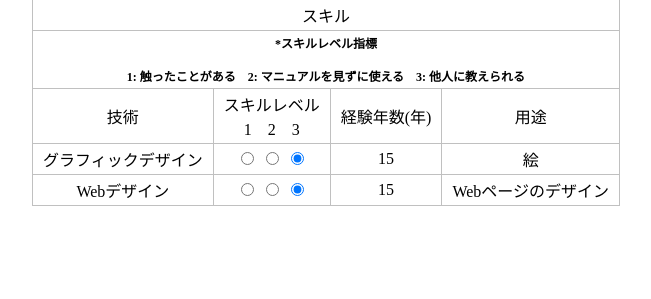
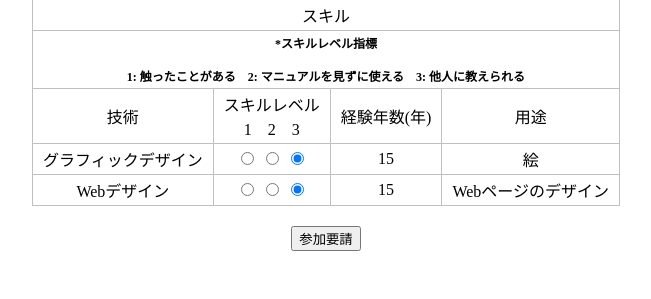
Before and after one commit to kd-team2E/Co-creation-board, a PHP site: page /user_detail.php in a window 1280 px wide. Shown: the part 501-800 px from the top of the page, without its empty margins (314-965 px from the left). Run offline with PHP 8.4, Linux system fonts and the light colour scheme.

Commit message:
ADD user_detail.php 参加要請buttun

```diff
--- a/user_detail.php
+++ b/user_detail.php
@@ -45,7 +45,14 @@
         <td>Webページのデザイン</td>
     </tr>
 </table>
-
-
+<?php
+    if(!empty($_POST["s"])){
+        echo "<p>参加要請をしました</p>";
+    }else{
+        echo '<form method="post" action="user_detail.php">
+                <input type="submit" name="s" value="参加要請">
+            </form>';
+    }
+?>
 </body>
 </html>
```
